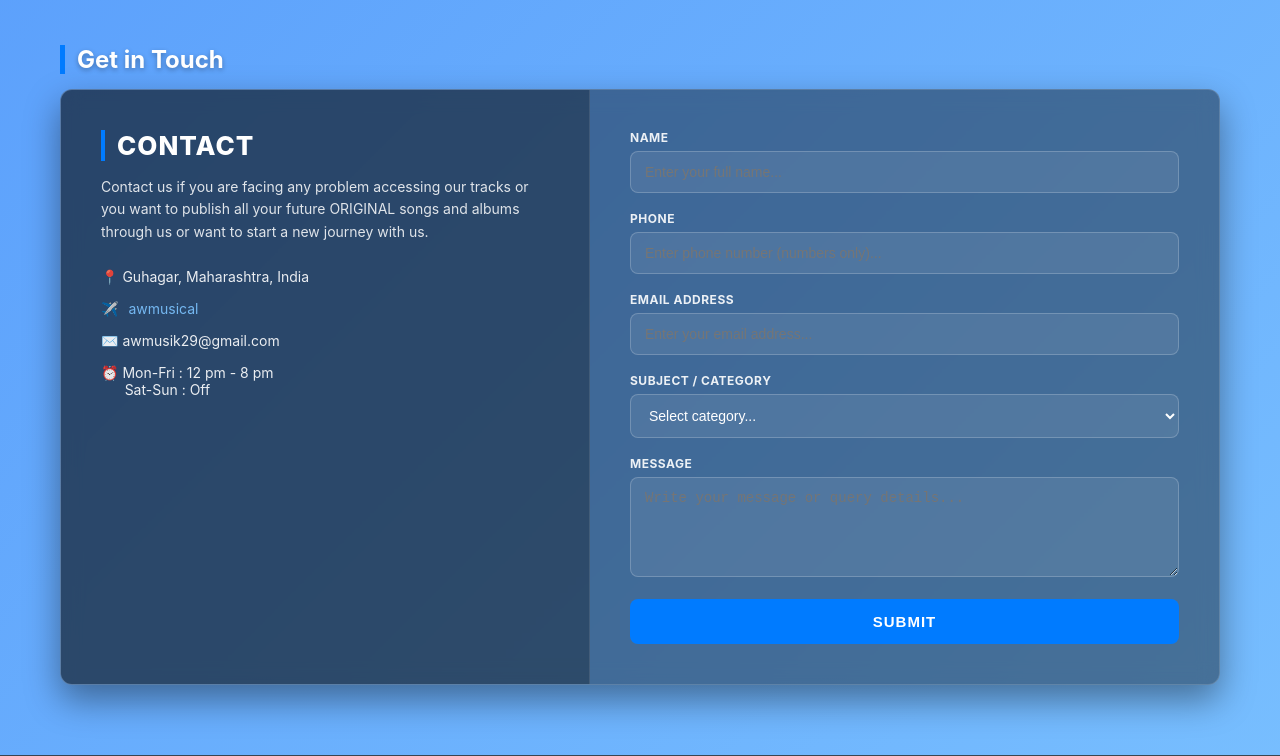
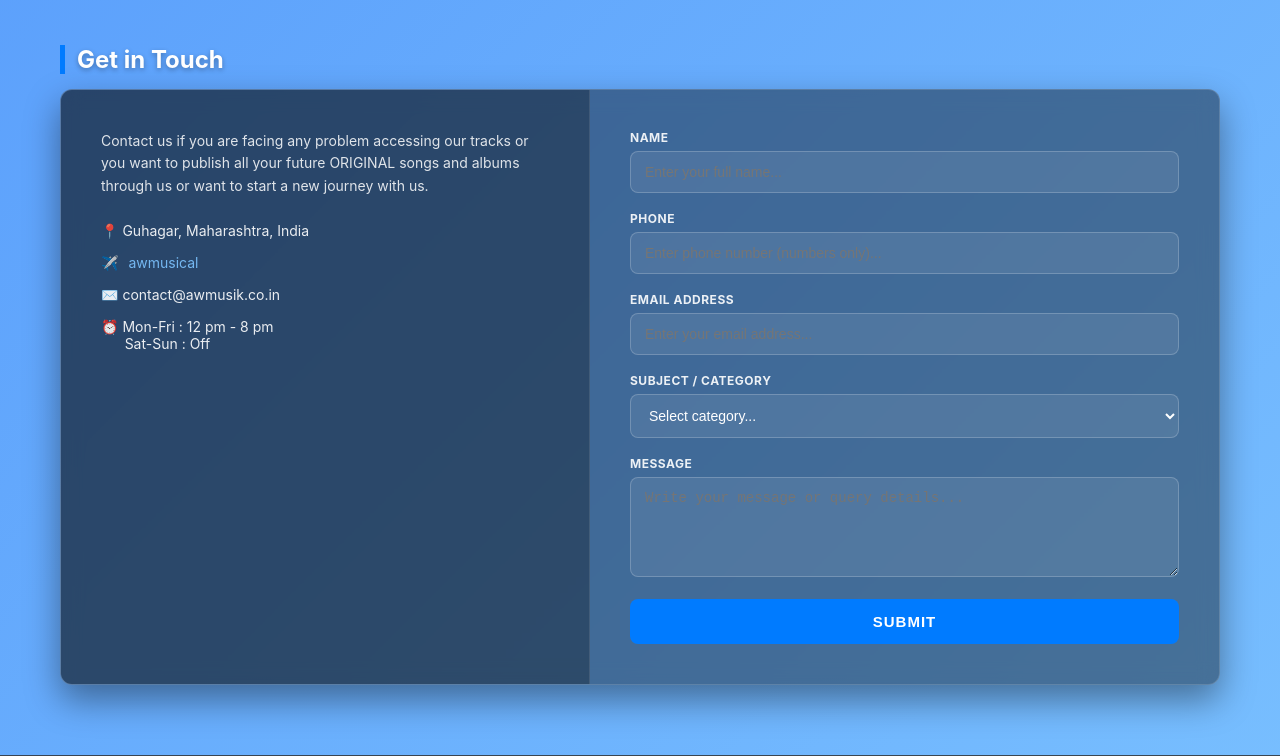
Before and after one commit to awmusik/AW-Musik, a plain HTML site: page index.html in a window 1280 px wide. Shown: the part 1760-2516 px from the top of the page. Drawn offline with Linux system fonts and the light colour scheme; some packages are replaced by stand-ins of ours; a script that the page names is missing.

Commit message:
Update index.html

```diff
--- a/index.html
+++ b/index.html
@@ -161,13 +161,12 @@
             <!-- Left Side Info -->
             <div class="contact-info-side">
                 <div>
-                    <h2>CONTACT</h2>
                     <p>Contact us if you are facing any problem accessing our tracks or you want to publish all your future ORIGINAL songs and albums through us or want to start a new journey with us.</p>
 
                     <div class="info-list">
                         <div class="info-item">📍 Guhagar, Maharashtra, India</div>
                         <div class="info-item">✈️ <a href="https://t.me/awmusical" target="_blank" style="color: #7dc4ff; text-decoration: none;">awmusical</a></div>
-                        <div class="info-item">✉️ awmusik29@gmail.com</div>
+                        <div class="info-item">✉️ contact@awmusik.co.in</div>
                         <div class="info-item">⏰ Mon-Fri : 12 pm - 8 pm<br>      Sat-Sun : Off</div>
                     </div>
                 </div>
```
